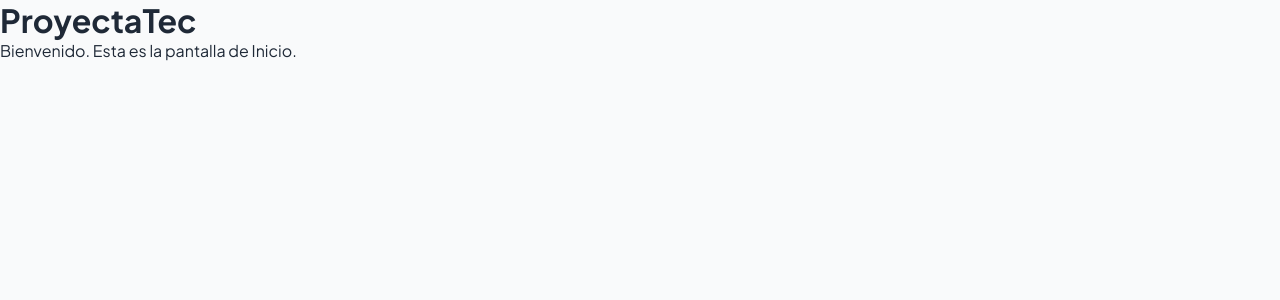
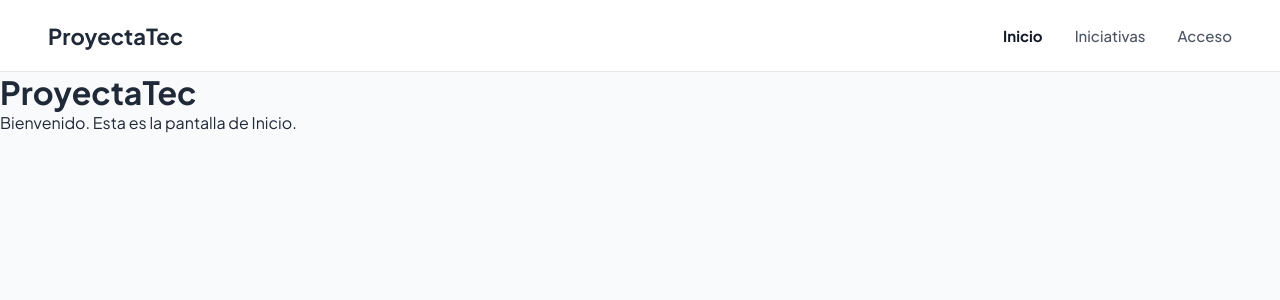
Before and after one commit to noeEdwin/ProyectaTec, a React (Vite) app in the folder frontend/: page / in a window 1280 px wide. Shown: the top 300 px of the page. Built offline with nearby package versions, Linux system fonts and the light colour scheme.

Commit message:
feat: configurar rutas principales con React Router

```diff
--- a/frontend/src/App.tsx
+++ b/frontend/src/App.tsx
@@ -1,16 +1,26 @@
 import { BrowserRouter, Routes, Route } from 'react-router-dom';
+
+import MainLayout from './layouts/MainLayout';
+
 import Inicio from './pages/inicio';
 import Registro from './pages/registro';
 import Catalogo from './pages/catalogo';
+import Acceso from './pages/acceso';
+
 import './styles/App.css';
 
 function App() {
   return (
     <BrowserRouter>
       <Routes>
-        <Route path="/" element={<Inicio />} />
-        <Route path="/registro" element={<Registro />} />
-        <Route path="/catalogo" element={<Catalogo />} />
+        <Route element={<MainLayout />}>
+          <Route path="/" element={<Inicio />} />
+          <Route path="/iniciativas" element={<Catalogo />} />
+          <Route path="/acceso" element={<Acceso />} />
+          <Route path="/registro" element={<Registro />} />
+
+          <Route path="/catalogo" element={<Catalogo />} />
+        </Route>
       </Routes>
     </BrowserRouter>
   );
```
